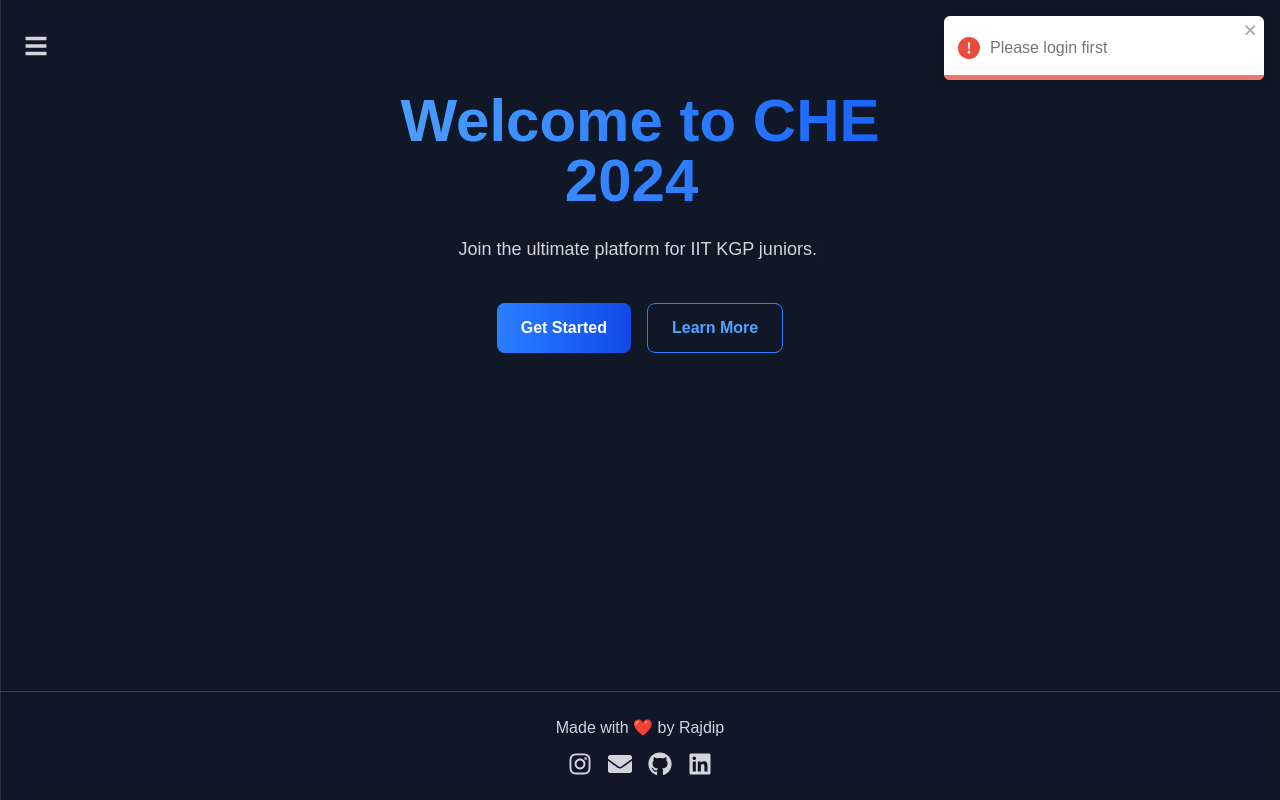
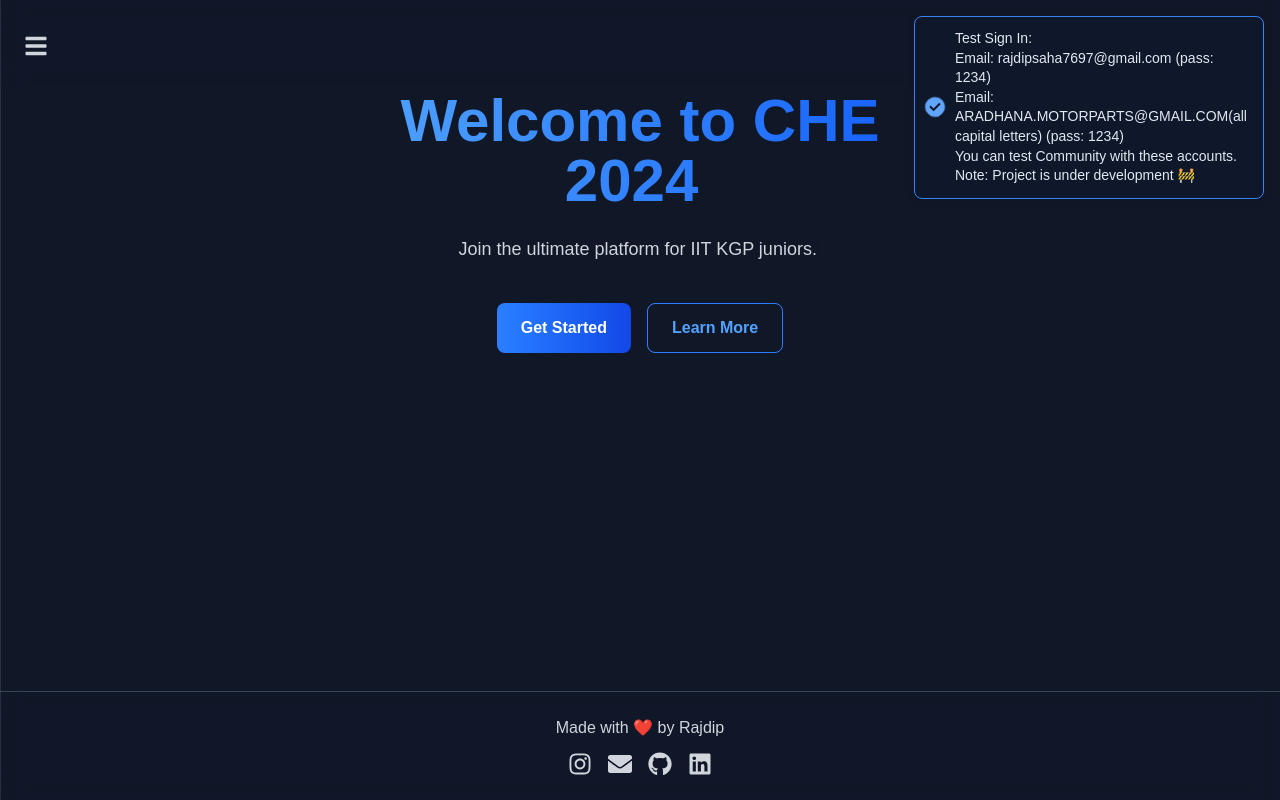
Before and after one commit to rajdipsaha-IIT-KGP/CHE2024, a React app in the folder frontend/: page / in a window 1280 px wide. Built offline with nearby package versions, Linux system fonts and the light colour scheme; the HTML template or start-up script is replaced by a standard one.

Commit message:
adding some important notification

```diff
--- a/frontend/src/App.jsx
+++ b/frontend/src/App.jsx
@@ -1,4 +1,3 @@
-
 import React, { useState, useRef, useEffect } from "react";
 import { Routes, Route, useNavigate } from "react-router-dom";
 import { FaBars, FaUserCircle } from "react-icons/fa";
@@ -12,9 +11,8 @@ import PYQ from "./Components/Pyq";
 import About from "./Components/About";
 import Community from "./Components/Community";
 import Elective from "./Components/Elective";
-import { ToastContainer, toast } from "react-toastify";
-import "react-toastify/dist/ReactToastify.css";
-
+import toast, { Toaster } from "react-hot-toast";
+;
 
 export default function App() {
   const [sidebarOpen, setSidebarOpen] = useState(false);
@@ -31,8 +29,25 @@ export default function App() {
     if (!token) toast.error("Please login first");
   };
 
+  // ✅ Show welcome info toast on page load
   useEffect(() => {
-    loginStatus();
+    toast.success(
+      "Test Sign In:\nEmail: rajdipsaha7697@gmail.com (pass: 1234)\nEmail: ARADHANA.MOTORPARTS@GMAIL.COM(all capital letters) (pass: 1234)\nYou can test Community with these accounts.\nNote: Project is under development 🚧",
+      {
+        duration: 9000,
+        style: {
+          background: "#0f172a",
+          color: "#e2e8f0",
+          border: "1px solid #3b82f6",
+          fontSize: "14px",
+          lineHeight: "1.4",
+        },
+        iconTheme: {
+          primary: "#60a5fa",
+          secondary: "#0f172a",
+        },
+      }
+    );
   }, []);
 
   const handleNavigation = (path) => {
@@ -46,7 +61,13 @@ export default function App() {
     if (!token) {
       toast.error("Please login first");
       navigate("/signin");
-      toast.info("Redirecting to Sign In page");
+      toast("Redirecting to Sign In page...", {
+        icon: "➡️",
+        style: {
+          background: "#1e293b",
+          color: "#93c5fd",
+        },
+      });
       return;
     }
     handleNavigation("/my-profile");
@@ -54,10 +75,34 @@ export default function App() {
 
   return (
     <div className="min-h-screen flex flex-col bg-gray-900 text-white overflow-x-hidden relative">
-      {/* Gradient background */}
-      <div className="absolute inset-0 -z-10 bg-gradient-to-br from-blue-900 via-blue-800 to-blue-700" />
-
-      <ToastContainer position="top-right" autoClose={2000} />
+      {/* Global Hot Toast setup */}
+      <Toaster
+        position="top-right"
+        toastOptions={{
+          style: {
+            background: "#1E293B",
+            color: "#E2E8F0",
+            borderRadius: "8px",
+            border: "1px solid #334155",
+          },
+          success: {
+            iconTheme: {
+              primary: "#3B82F6",
+              secondary: "#1E293B",
+            },
+          },
+          error: {
+            style: {
+              background: "#7F1D1D",
+              color: "#FEE2E2",
+            },
+            iconTheme: {
+              primary: "#F87171",
+              secondary: "#7F1D1D",
+            },
+          },
+        }}
+      />
 
       {/* Top Bar */}
       <header
@@ -67,7 +112,7 @@ export default function App() {
         {/* Hamburger */}
         <button
           onClick={() => setSidebarOpen(!sidebarOpen)}
-          className="text-2xl text-gray-300 hover:text-blue-400 transition-colors duration-300 cursor-poiner"
+          className="text-2xl text-gray-300 hover:text-blue-400 transition-colors duration-300 cursor-pointer"
         >
           <FaBars />
         </button>
@@ -114,51 +159,51 @@ export default function App() {
       <aside
         ref={sidebarRef}
         className={`fixed top-0 left-0 h-full w-64 bg-gray-900/80 backdrop-blur-lg ring-1 ring-white/10 transform transition-transform duration-300 ease-in-out z-50 ${
-          sidebarOpen ? "translate-x-0" : "-translate-x-full cursor-pointer"
+          sidebarOpen ? "translate-x-0" : "-translate-x-full"
         }`}
       >
         <ul className="flex flex-col p-4 space-y-2 my-15">
           <li
             onClick={() => handleNavigation("/")}
-            className="hover:bg-blue-600/20 px-3 py-2 rounded cursor-pointer transition-colors text-center"
+            className="hover:bg-blue-600/20 px-3 py-2 rounded cursor-pointer text-center"
           >
             Home
           </li>
           <li
             onClick={() => handleNavigation("/pyq")}
-            className="hover:bg-blue-600/20 px-3 py-2 rounded cursor-pointer transition-colors text-center"
+            className="hover:bg-blue-600/20 px-3 py-2 rounded cursor-pointer text-center"
           >
             PYQ Archive
           </li>
           <li
             onClick={() => handleNavigation("/community")}
-            className="hover:bg-blue-600/20 px-3 py-2 rounded cursor-pointer transition-colors text-center"
+            className="hover:bg-blue-600/20 px-3 py-2 rounded cursor-pointer text-center"
           >
             Community
           </li>
           <li
             onClick={() => handleNavigation("/material")}
-            className="hover:bg-blue-600/20 px-3 py-2 rounded cursor-pointer transition-colors text-center"
+            className="hover:bg-blue-600/20 px-3 py-2 rounded cursor-pointer text-center"
           >
             Study Material
           </li>
-            <li
+          <li
             onClick={() => handleNavigation("/elective")}
-            className="hover:bg-blue-600/20 px-3 py-2 rounded cursor-pointer transition-colors text-center"
+            className="hover:bg-blue-600/20 px-3 py-2 rounded cursor-pointer text-center"
           >
             Elective
           </li>
           <div className="border-t border-white/20 " />
           <li
             onClick={() => handleNavigation("/about")}
-            className="hover:bg-blue-600/20 px-3 py-2 rounded cursor-pointer transition-colors text-center  font-bold"
+            className="hover:bg-blue-600/20 px-3 py-2 rounded cursor-pointer text-center font-bold"
           >
             About Us
           </li>
         </ul>
       </aside>
 
-      {/* Main content grows to fill available space */}
+      {/* Main content */}
       <main className="flex-1 flex flex-col items-center px-4 w-full">
         <Routes>
           <Route
@@ -217,11 +262,10 @@ export default function App() {
           <Route path="/pyq" element={<PYQ />} />
           <Route path="/about" element={<About />} />
           <Route path="/elective" element={<Elective />} />
-          <Route path = "/community" element ={<Community/>}/>
+          <Route path="/community" element={<Community />} />
         </Routes>
       </main>
 
-      {/* Footer always at bottom */}
       <Footer />
     </div>
   );
```
